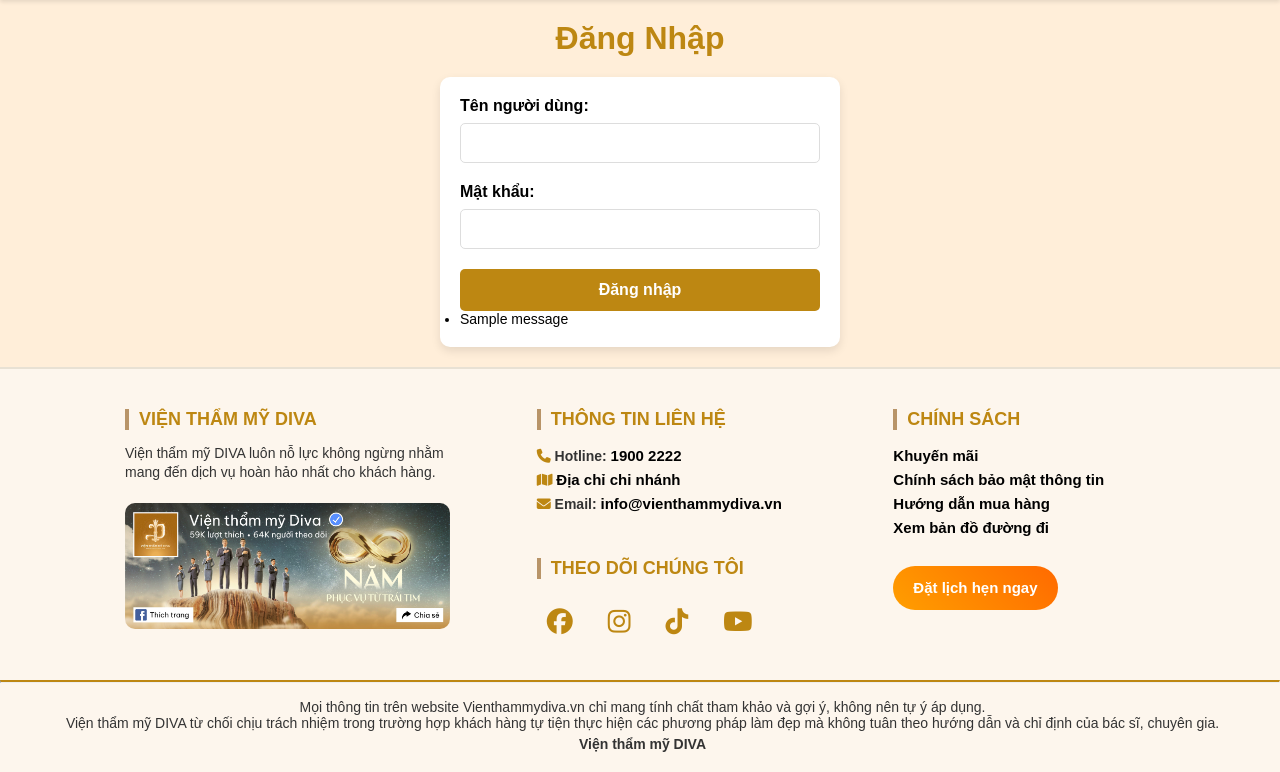
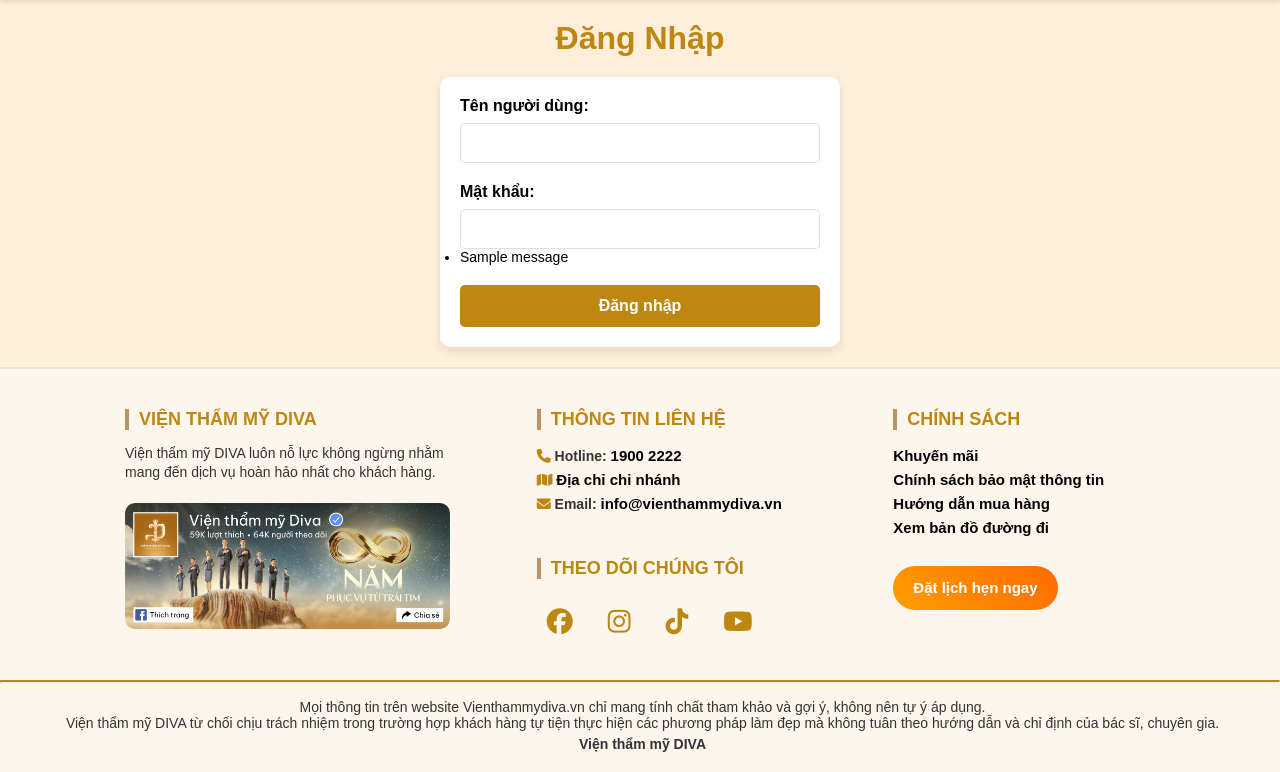
Before and after one commit to kiimduyenn/duannhom, a Django app: template DIVA/templates/auth/dang_nhap.html in a window 1280 px wide. Shown: the part 75-847 px from the top of the page. Run offline with Django 3.2, Linux system fonts and the light colour scheme; the template is opened without the code that fills it, so the values that code supplies are empty, except form fields; tables that the repository leaves empty hold one stand-in row (values such as "Sample post"); one stand-in notice (Sample message) is shown; form fields are guessed from the names that the template uses.

Commit message:
kd final

```diff
--- a/DIVA/templates/auth/dang_nhap.html
+++ b/DIVA/templates/auth/dang_nhap.html
@@ -17,18 +17,18 @@
         <div class="form-group">
             <label for="id_password">Mật khẩu:</label>
             {{ form.password }}
+        {% if messages %}
+        <ul class="messages">
+            {% for message in messages %}
+                <li class="message {{ message.tags }}">{{ message }}</li>
+            {% endfor %}
+        </ul>
+    {% endif %}
         </div>
         <div class="form-actions">
             <button type="submit" class="login-button">Đăng nhập</button>
         </div>
     </form>
-    {% if messages %}
-    <ul>
-        {% for message in messages %}
-            <li>{{ message }}</li>
-        {% endfor %}
-    </ul>
-    {% endif %}
 </div>
 
 <style>
```
